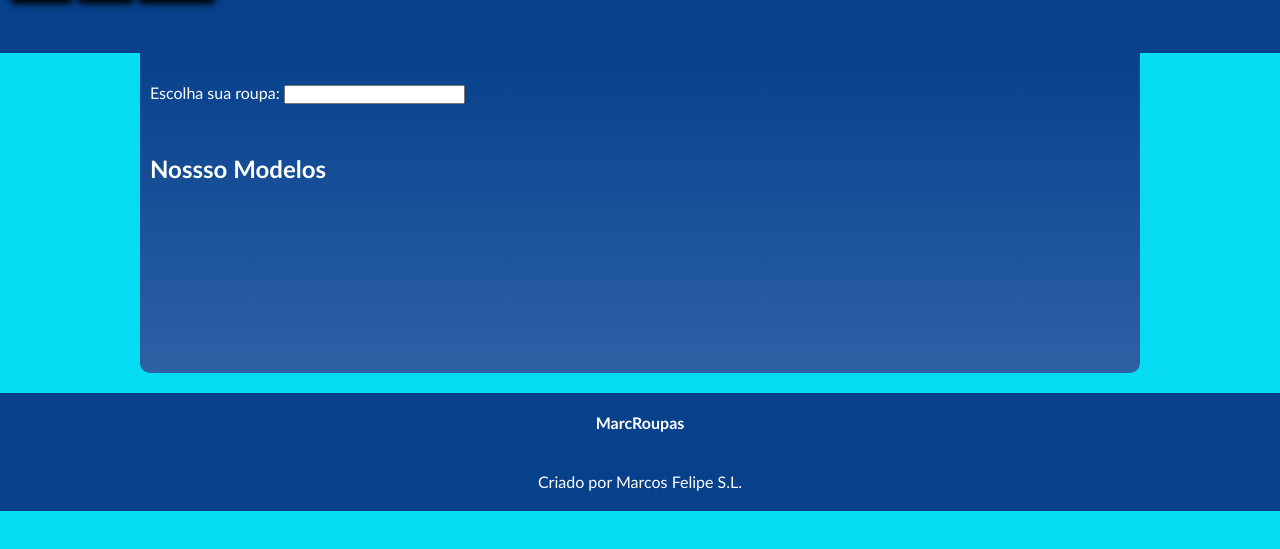
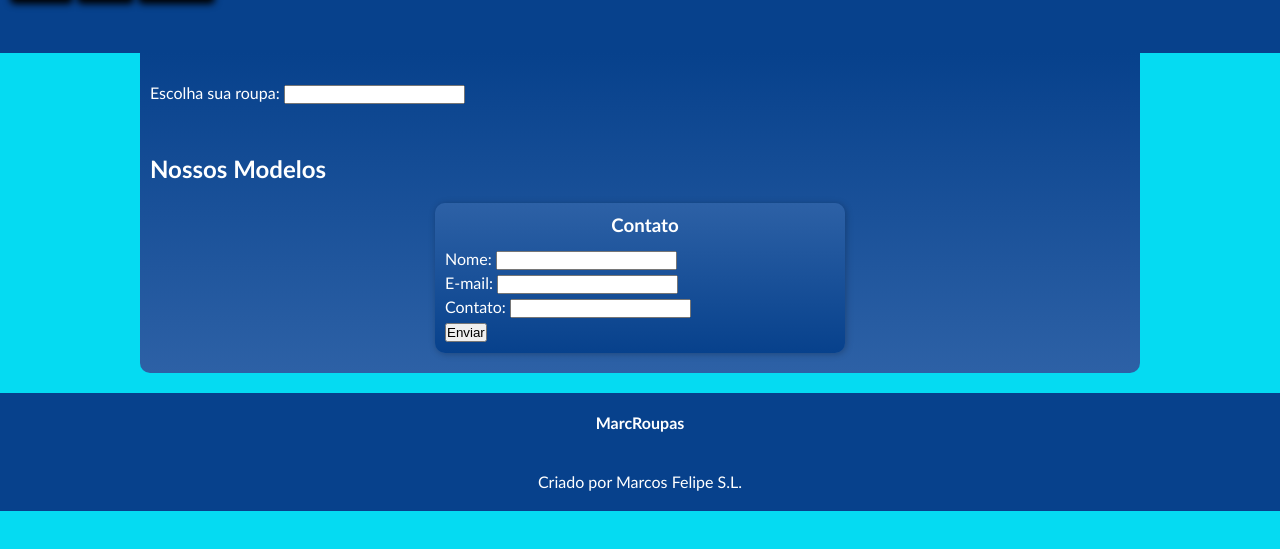
Before and after one commit to marclipe/masc-roupas, a plain HTML site: page index.html in a window 1280 px wide. Shown: the part 151-700 px from the top of the page. Drawn offline with Linux system fonts and the light colour scheme.

Commit message:
JS em inicio

```diff
--- a/estilo/style.css
+++ b/estilo/style.css
@@ -86,6 +86,28 @@ section > article#lista-roupas {
     margin: 10px;
 }
 
+form#forms {
+    line-height: 1.5em;
+    margin-left: 10px;
+    margin: auto;
+    width: 400px;
+    height: 150px;
+    padding-left: 10px;
+    background-image: linear-gradient(to bottom, var(--cor3), var(--cor2));
+    border-radius: 10px;
+    box-shadow: 1px 1px 7px rgba(0, 0, 0, 0.253);;
+}
+
+form > h3 {
+    text-align: center;
+    padding-bottom: 10px;
+    padding-top: 10px;
+}
+
+form > input {
+    text-align: center;
+}
+
 footer {
     background-color: var(--cor2);
 }
--- a/index.html
+++ b/index.html
@@ -1,5 +1,6 @@
 <!DOCTYPE html>
 <html lang="pt-br">
+
 <head>
     <meta charset="UTF-8">
     <meta http-equiv="X-UA-Compatible" content="IE=edge">
@@ -7,13 +8,14 @@
     <link rel="stylesheet" href="estilo/style.css">
     <title>MarcRoupas</title>
 </head>
+
 <body>
     <header>
         <h1>MarcRoupas</h1>
         <nav>
             <a href="#">Home</a>
             <a href="#">Lojas</a>
-            <a href="#">Contato</a>
+            <a href="#" target="_blank">Contato</a>
         </nav>
     </header>
     <section>
@@ -33,14 +35,26 @@
         </article>
 
 
-        <h2>Nossso Modelos</h2>
-
+        <h2>Nossos Modelos</h2>
 
         <!--Vou tentar o JavaScript-->
+
         <article>
-
+            <form action="" id="forms">
+                <h3>Contato</h3>
+                <label for="nome">Nome: </label>
+                <input type="text" name="txtnom" id="txtnome">
+                <br>
+                <label for="email">E-mail: </label>
+                <input type="email" name="emai" id="email">
+                <br>
+                <label for="contato">Contato: </label>
+                <input type="number" name="txtnu" id="textnum">
+                <br>
+                <input type="button" value="Enviar" onclick="enviar()">
+            </form>
         </article>
-        <article>
+        <article id="res">
 
         </article>
 
@@ -55,4 +69,5 @@
 
     <script src="script/masc.js"></script>
 </body>
+
 </html>
--- a/script/masc.js
+++ b/script/masc.js
@@ -1,3 +1,15 @@
-function calc() {
+function enviar() {
+
+    var nome = window.document.getElementById('txtnome')
+
+    var res = window.document.querySelector('section#res')
+    if(nome.value.lenght == 0 ) {
+        window.alert('ERRO - Campo vazio')
+    }
+    else {
+        window.alert(`Ok ${nam} vamos entrar em contato!`)
+    }
+
+    res.innerHTML = `Ok ${nome} vamos entrar em contato assim que puder!`
 
 }
```
Lines whose indentation alone changed are shown as unchanged.
